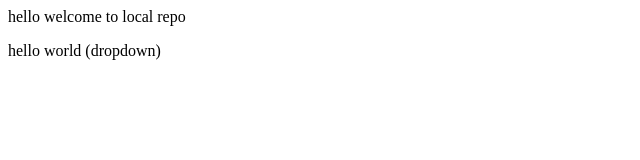
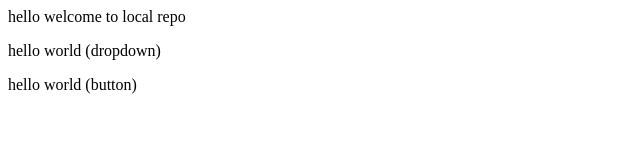
Before and after one commit to priyanshu2169/local3-repo, a plain HTML site: page index.html in a window 1280 px wide. Shown: the whole page, without its empty margins (0-640 px from the left). Drawn offline with Linux system fonts and the light colour scheme.

Commit message:
add button

```diff
--- a/index.html
+++ b/index.html
@@ -1,2 +1,3 @@
 <p>hello welcome to local repo</p>
 <p>hello world (dropdown)</p>
+<p>hello world (button)</p>
```
